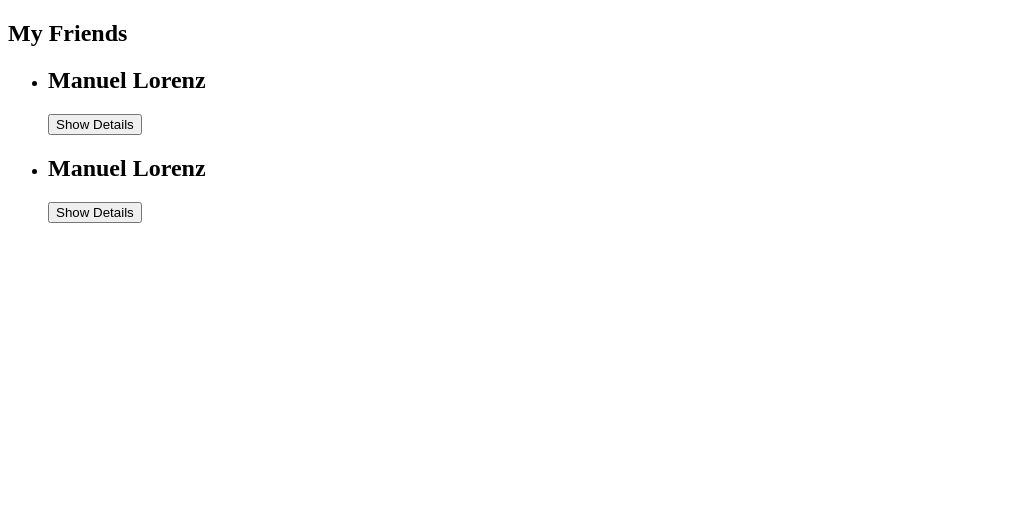
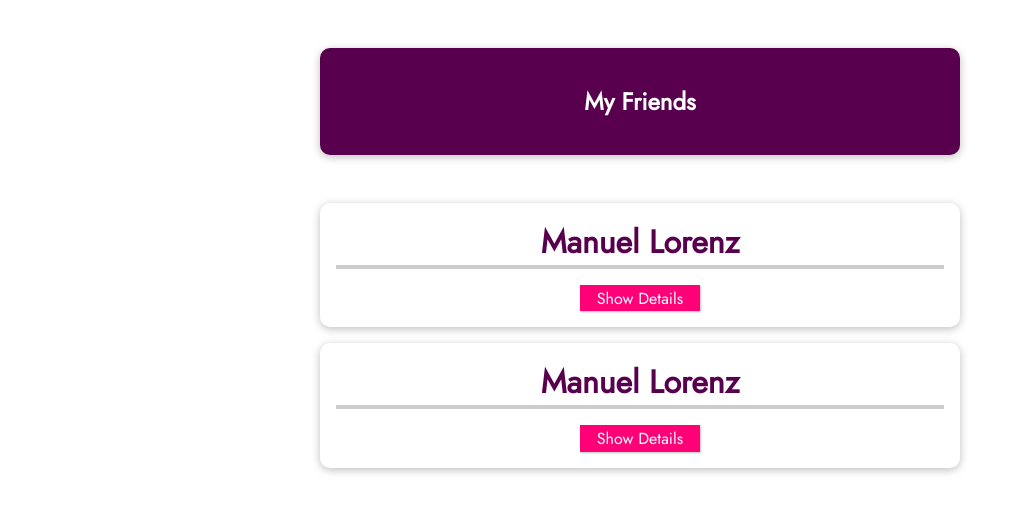
Before and after one commit to MatiasPuletti/vue-course-section-8, a Vue app: page / in a window 1280 px wide. Shown: the top 512 px of the page, without its empty margins (0-1017 px from the left). Built offline with nearby package versions, Linux system fonts and the light colour scheme.

Commit message:
Adding small additions

```diff
--- a/src/App.vue
+++ b/src/App.vue
@@ -1,6 +1,6 @@
 <template>
   <section>
-    <h2>My Friends</h2>
+    <header><h1>My Friends</h1></header>
     <ul>
       <friend-contact></friend-contact>
       <friend-contact></friend-contact>
@@ -30,3 +30,70 @@
   },
 };
 </script>
+
+<style>
+@import url('https://fonts.googleapis.com/css2?family=Jost&display=swap');
+* {
+  box-sizing: border-box;
+}
+
+html {
+  font-family: 'Jost', sans-serif;
+}
+
+body {
+  margin: 0;
+}
+
+header {
+  box-shadow: 0 2px 8px rgba(0, 0, 0, 0.26);
+  margin: 3rem auto;
+  border-radius: 10px;
+  padding: 1rem;
+  background-color: #58004d;
+  color: white;
+  text-align: center;
+  width: 90%;
+  max-width: 40rem;
+}
+
+#app ul {
+  margin: 0;
+  padding: 0;
+  list-style: none;
+}
+
+#app li {
+  box-shadow: 0 2px 8px rgba(0, 0, 0, 0.26);
+  margin: 1rem auto;
+  border-radius: 10px;
+  padding: 1rem;
+  text-align: center;
+  width: 90%;
+  max-width: 40rem;
+}
+
+#app h2 {
+  font-size: 2rem;
+  border-bottom: 4px solid #ccc;
+  color: #58004d;
+  margin: 0 0 1rem 0;
+}
+
+#app button {
+  font: inherit;
+  cursor: pointer;
+  border: 1px solid #ff0077;
+  background-color: #ff0077;
+  color: white;
+  padding: 0.05rem 1rem;
+  box-shadow: 1px 1px 2px rgba(0, 0, 0, 0.26);
+}
+
+#app button:hover,
+#app button:active {
+  background-color: #ec3169;
+  border-color: #ec3169;
+  box-shadow: 1px 1px 4px rgba(0, 0, 0, 0.26);
+}
+</style>
--- a/src/components/FriendContact.vue
+++ b/src/components/FriendContact.vue
@@ -1,7 +1,7 @@
 <template>
     <li>
         <h2>{{  friend.name }}</h2>
-        <button @click="toggleDetails"> Show Details </button>
+        <button @click="toggleDetails"> {{ detailsAreVisible ? 'Hide' : 'Show' }} Details</button>
         <ul v-if="detailsAreVisible">
             <li><strong>Phone:</strong>{{ friend.phone }}</li>
             <li><strong>Email:</strong>{{ friend.email }}</li>
```
